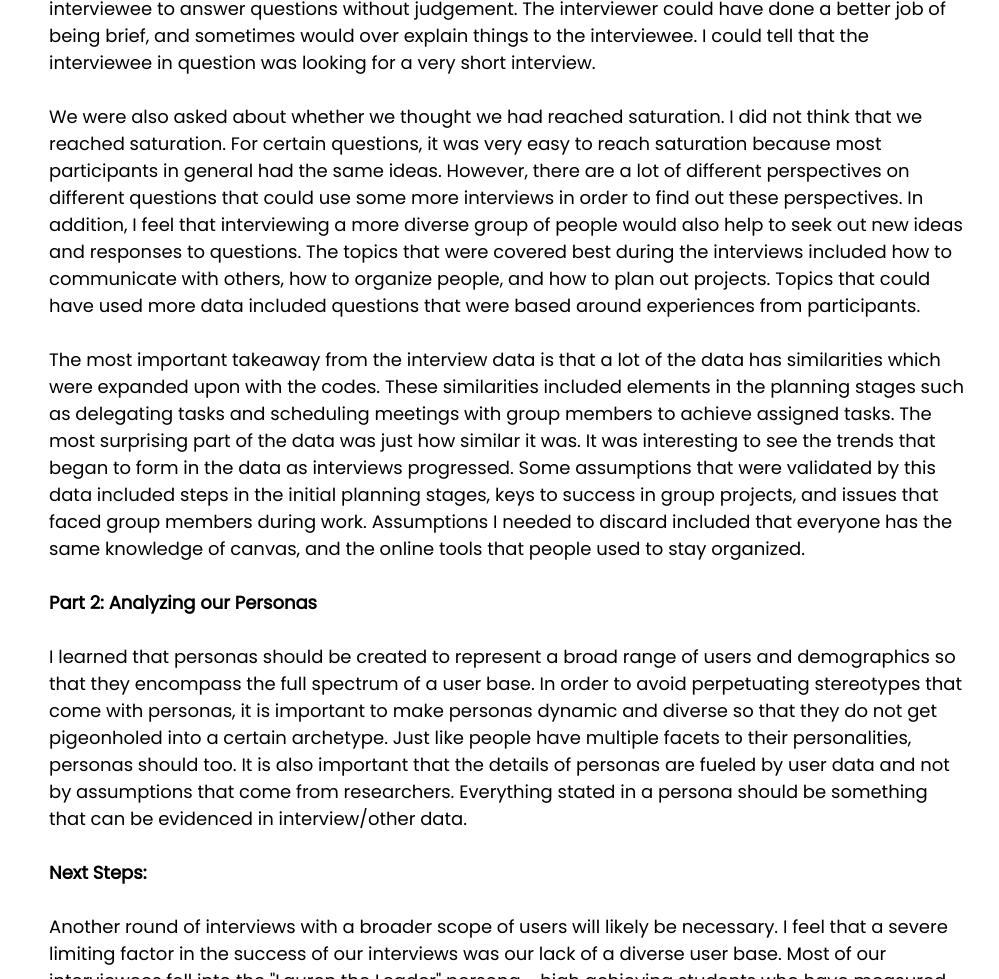
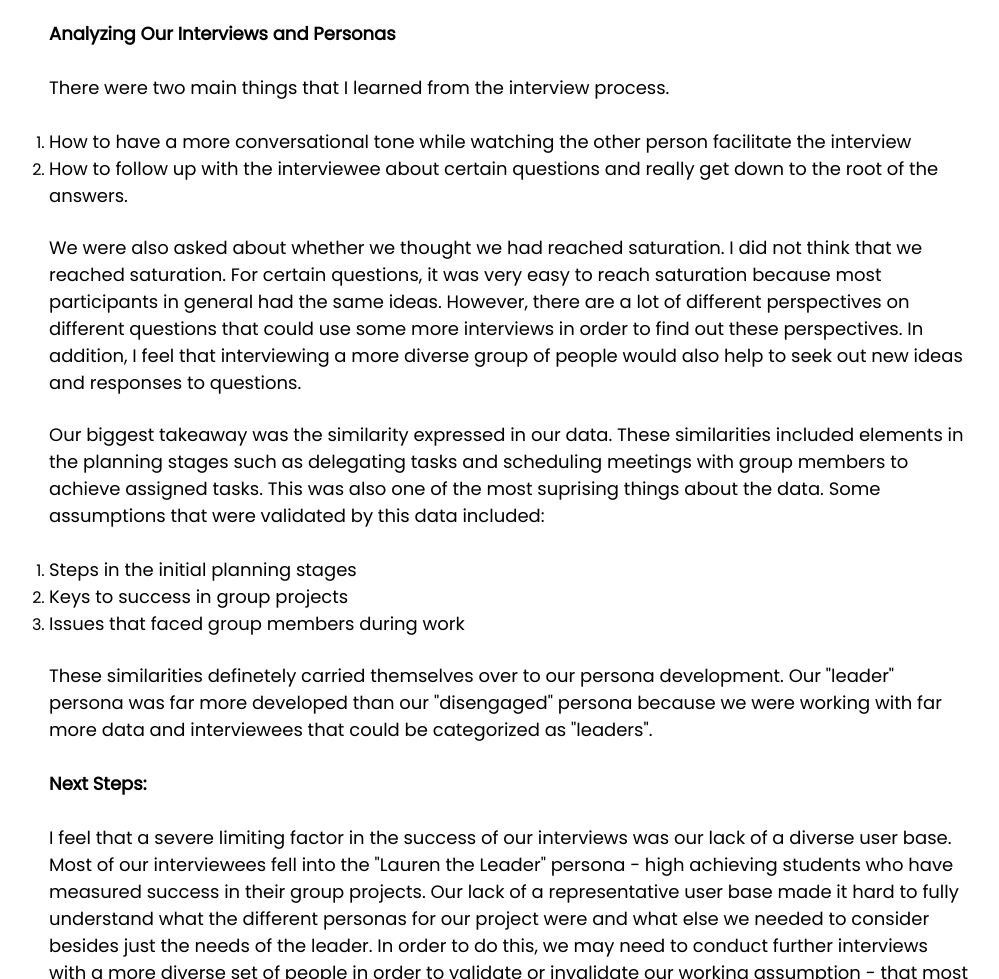
Before and after one commit to rerasala/portfolio2, a plain HTML site: page interviews-personas-scenarios.html in a window 1280 px wide. Shown: the part 4724-5703 px from the top of the page, without its empty margins (131-1130 px from the left). Drawn offline with nearby package versions, Linux system fonts and the light colour scheme.

Commit message:
Add files via upload

```diff
--- a/interviews-personas-scenarios.html
+++ b/interviews-personas-scenarios.html
@@ -168,7 +168,12 @@
 
                We then constructed out interviews, incorporating 3 grand tour questions, 5 mini tour questions, 5 example
                questions, 5 experience questions, and 3 Native-language questions so that our interviews were thorough and
-               touched all the points we needed them to. To help out our interview process, we also constructed an interview guide
+               touched all the points we needed them to.
+
+               <br>
+               <br>
+
+               To help out our interview process, we also constructed an interview guide
                which really helped guide the interview and also introduced an important part - the introduction. The introduction
                was a key component of our interview because it walked participants through the interview and also made sure that they
                were ok with everything that was being asked. Our full interview guide can be accessed through the button below, as well as
@@ -218,8 +223,28 @@
                     <br>
                     <br>
 
-                    2 of the tactics we used while creating this diagram were checking for representativeness and weighting the evidence. We checked for representativeness by making sure that the data we received from participants lined up with what we were seeing in the real world, and we reviewed interviews that we did not help conduct in any way so that a new perspective could be reached. We weighted the evidence by understanding what responses were in the most
+                    2 of the tactics we used while creating this diagram were
+
+                    <br>
+                    <br>
+
+                      <ol>
+                        <li>
+                          <p>Checking for representatitiveness</p>
+                        </li>
+                        <li>
+                          <p>Weighting the evidence</p>
+                        </li>
+                      </ol>
+
+                      <br>
+
+                    <p>
+                      We checked for representativeness by making sure that the data we received from participants lined up with what we were seeing in the real world, and we reviewed interviews that we did not help conduct in any way so that a new perspective could be reached. <br><br> We weighted the evidence by understanding what responses were in the most
 detail and what participants were the most active and engaged in the interviews. We found that these responses helped us a lot more because of the greater detail and descriptions that were given. Therefore, this data was weighted heavier than other data. In addition, some participants were a part of many successful group projects and had valuable insight that others did not.
+                    </p>
+
+
 
                 </p>
 
@@ -246,7 +271,7 @@ detail and what participants were the most active and engaged in the interviews.
 
                     The final step in our process involved constructing our personas and scenarios. We ended up constructing two personas and three
                     scenarios for each of them - Danny the Disengaged Learner, and Lauren the Organized Leader. You can see our personas below.
-                    Something we really tried to do with our personas was to represent a broad range of users and demographics so that they encompass the full spectrum of a user base. In order to avoid perpetuating stereotypes that come with personas, it is important to make personas dynamic and diverse so that they do not get pigeonholed into a certain archetype. Just like people have multiple facets to their personalities, personas should too. It is also important that the details of personas are fueled by user data and not by assumptions that come from researchers. Everything stated in a persona should be something that can be evidenced in interview/other data.
+                    <br><br>Something we really tried to do with our personas was to represent a broad range of users and demographics so that they encompass the full spectrum of a user base. In order to avoid perpetuating stereotypes that come with personas, it is important to make personas dynamic and diverse so that they do not get pigeonholed into a certain archetype. Just like people have multiple facets to their personalities, personas should too. It is also important that the details of personas are fueled by user data and not by assumptions that come from researchers. Everything stated in a persona should be something that can be evidenced in interview/other data.
                 </p>
 
                 <div id = "view-results" class="button-container">
@@ -265,30 +290,62 @@ detail and what participants were the most active and engaged in the interviews.
                 <br>
             <p>
 
-                <strong>Part 1: Analyzing Our Interviews</strong>
+                <strong>Analyzing Our Interviews and Personas</strong>
 
                     <br><br>
 
-                    When I was the note taker, I learned how to have a more conversational tone while watching the other person facilitate the interview. I also learned how to follow up with the interviewee about certain questions and really get down to the root of the answers. An area they really excelled in as an interviewer was in helping the interviewee understand questions and also create a safe space for the interviewee to answer questions without judgement. The interviewer could have done a better job of being brief, and sometimes would over explain things to the interviewee. I could tell that the interviewee in question was looking for a very short interview.
+                    There were two main things that I learned from the interview process. <br><br>
 
-                    <br><br>
+                    <ol>
+                      <li>
+                        <p>How to have a more conversational tone while watching the other person facilitate the interview</p>
+                      </li>
+                      <li>
+                        <p>How to follow up with the interviewee about certain questions and really get
+                          down to the root of the answers.</p>
+                      </li>
+                    </ol>
 
-                    We were also asked about whether we thought we had reached saturation. I did not think that we reached saturation. For certain questions, it was very easy to reach saturation because most participants in general had the same ideas. However, there are a lot of different perspectives on different questions that could use some more interviews in order to find out these perspectives. In addition, I feel that interviewing a more diverse group of people would also help to seek out new ideas and responses to questions. The topics that were covered best during the interviews included how to communicate with others, how to organize people, and how to plan out projects. Topics that could have used more data included questions that were based around experiences from participants.
+
 
                     <br>
+
+                    <p>
+                      We were also asked about whether we thought we had reached saturation. I did not think that we reached saturation. For certain questions, it was very easy to reach saturation because most participants in general had the same ideas.
+                    However, there are a lot of different perspectives on different questions that could use some more interviews in order to find out these perspectives. In addition, I feel that interviewing a more diverse group of people would also help
+                    to seek out new ideas and responses to questions.
+                    </p>
+
                     <br>
 
-                    The most important takeaway from the interview data is that a lot of the data has similarities which were expanded upon with the codes. These similarities included elements in the planning stages such as delegating tasks and scheduling meetings with group members to achieve assigned tasks. The most surprising part of the data was just how similar it was. It was interesting to see the trends that began to form in the data as interviews progressed. Some assumptions that were validated by this data included steps in the initial planning stages, keys to success in group projects, and issues that faced group members during work. Assumptions I needed to discard included that everyone has the same knowledge of canvas, and the online tools that people used to stay organized.
+                    <p>
+                      Our biggest takeaway was the similarity expressed in our data. These similarities included elements in the planning stages such as delegating
+                      tasks and scheduling meetings with group members to achieve assigned tasks. This was also one of the most suprising things about the data.
+                      Some assumptions that were validated by this data included: <br> <br>
 
-                    <br>
-                    <br>
+                      <ol>
+                        <li><p>
+                          Steps in the initial planning stages
+                        </p></li>
 
-                <strong>Part 2: Analyzing our Personas</strong>
+                        <li><p>
+                          Keys to success in group projects
+                        </p></li>
 
-                    <br>
-                    <br>
+                        <li><p>
+                          Issues that faced group members during work
+                        </p></li>
 
-                    I learned that personas should be created to represent a broad range of users and demographics so that they encompass the full spectrum of a user base. In order to avoid perpetuating stereotypes that come with personas, it is important to make personas dynamic and diverse so that they do not get pigeonholed into a certain archetype. Just like people have multiple facets to their personalities, personas should too. It is also important that the details of personas are fueled by user data and not by assumptions that come from researchers. Everything stated in a persona should be something that can be evidenced in interview/other data.
+                      </ol>
+                      <br>
+
+                      <p>
+                        These similarities definetely carried themselves over to our persona development. Our "leader" persona was far more developed than our "disengaged" persona because we were working with
+                      far more data and interviewees that could be categorized as "leaders".
+                      </p>
+
+
+                    </p>
 
 
 
@@ -313,13 +370,13 @@ detail and what participants were the most active and engaged in the interviews.
                 <br>
 
 
-                Another round of interviews with a broader scope of users will likely be necessary. I feel that
-                a severe limiting factor in the success of our interviews was our lack of a diverse user base.
+                I feel that a severe limiting factor in the success of our interviews was our lack of a diverse user base.
                 Most of our interviewees fell into the "Lauren the Leader" persona - high achieving students who
                 have measured success in their group projects. Our lack of a representative user base made it hard
                 to fully understand what the different personas for our project were and what else we needed to consider
-                besides just the needs of the leader. In order to do this, we may need to spend more time reaching out to
-                people for interviews before conducting them.
+                besides just the needs of the leader. In order to do this, we may need to conduct further interviews with a
+                more diverse set of people in order to validate or invalidate our working assumption - that most people fall into the
+                "Lauren the Leader" persona.
 
 
                 <br>
```
